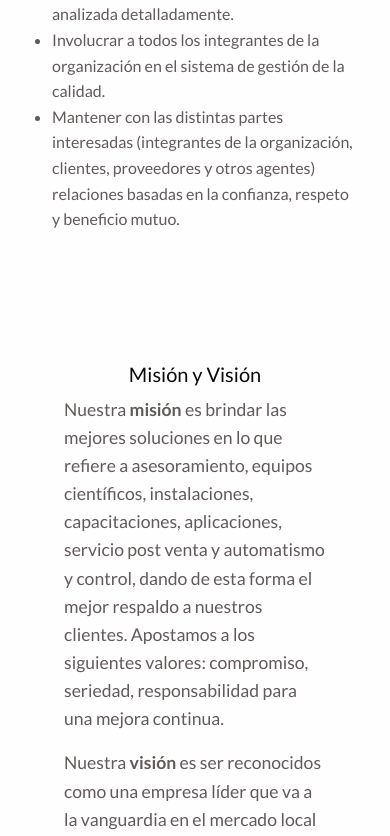
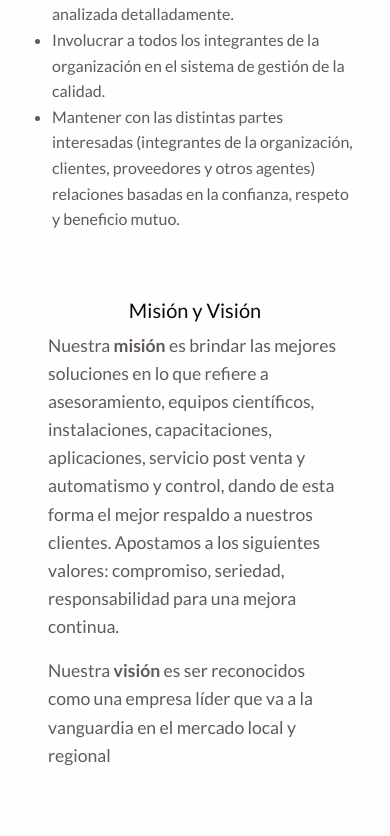
Before and after one commit to rosinanabazas/ilion-analitica, a plain HTML site: page calidad.html in a window 390 px wide. Shown: the part 1164-2000 px from the top of the page. Drawn offline with Linux system fonts and the light colour scheme.

Commit message:
Ajustes en Politica de calidad

```diff
--- a/css/catalogo.css
+++ b/css/catalogo.css
@@ -10,7 +10,7 @@
 }
 
 .calidad .header:before {
-  background: #1B2030 url("../img/ilion-analitica-fondo8.jpg") top center no-repeat;
+  background: #1B2030 url("../img/ilion-analitica-fondo10.jpg") top center no-repeat;
 }
 
 .catalogo h4 {
--- a/css/general.css
+++ b/css/general.css
@@ -257,6 +257,11 @@ footer a {
     display: block;
   }
 
+  .mision-vision {
+    padding: 3em 1em 0;
+    text-align: left;
+  }
+
   .show img { padding: 7px 0; }
   .generic-view h1 { font-weight: 700; }
   .generic-view .header { height: 50vh; }
```
Also changed, not shown: img/ilion-analitica-fondo10.jpg (added).
